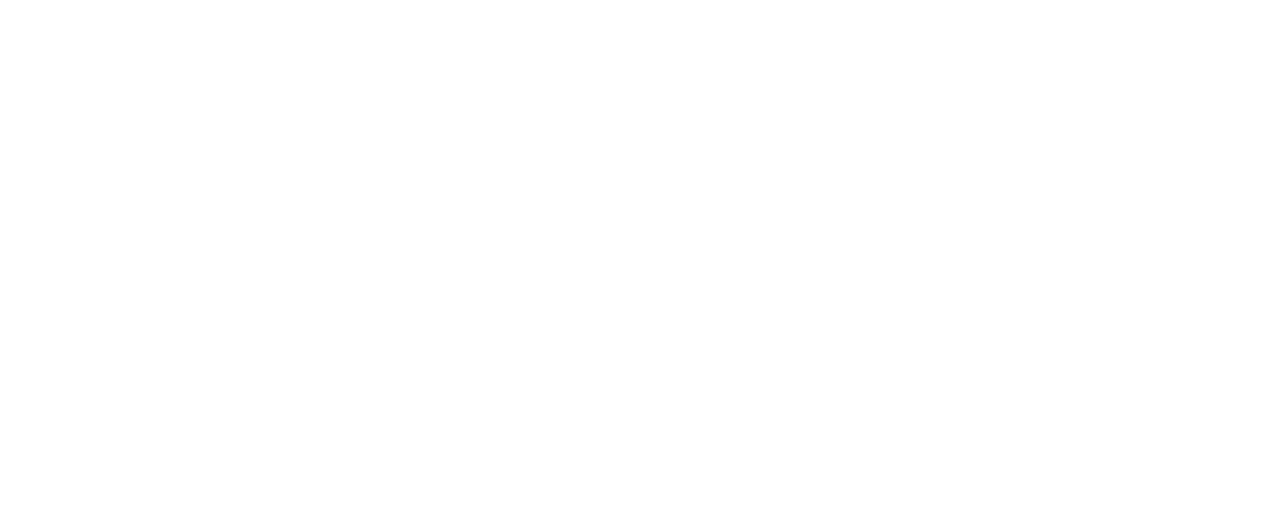
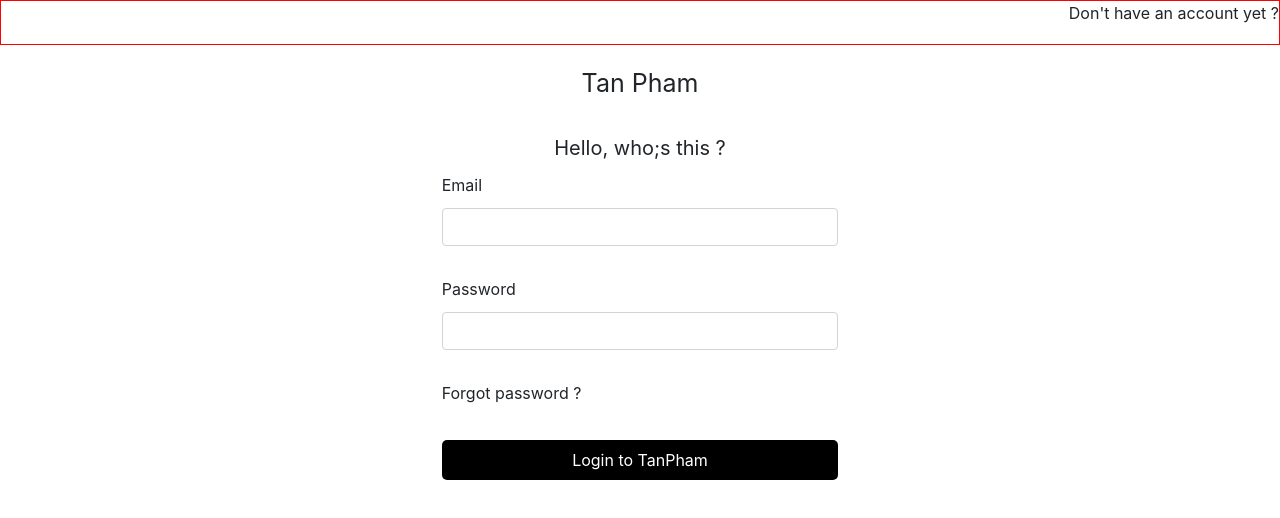
Before and after one commit to TanPham2808/ReactJS_Learning, a React (Create React App) app: page /login in a window 1280 px wide. Before the commit this address had no page. Shown: the top 518 px of the page. Built offline with nearby package versions, Linux system fonts and the light colour scheme.

Commit message:
Video #69: Design Page Login

```diff
--- a/src/component/Admin/Content/ModalDeleteUser.js
+++ b/src/component/Admin/Content/ModalDeleteUser.js
@@ -1,4 +1,4 @@
-import { useState } from 'react';
+
 import Button from 'react-bootstrap/Button';
 import Modal from 'react-bootstrap/Modal';
 import { deleteUser } from '../../../services/ApiServices';
--- a/src/component/Admin/Content/TableUserPaginate.js
+++ b/src/component/Admin/Content/TableUserPaginate.js
@@ -1,6 +1,4 @@
 import ReactPaginate from "react-paginate";
-import { useEffect, useState } from "react";
-
 
 const TableUserPaginate = (props) => {
     //const [pageCount, setPageCount] = useState(0);
--- /dev/null
+++ b/src/component/Auth/Login.js
@@ -0,0 +1,52 @@
+import { useState } from 'react';
+import './Login.scss'
+
+const Login = (props) => {
+    const [email, setEmail] = useState();
+    const [password, setPassword] = useState();
+
+    const handleLogin = () => {
+        alert('click me')
+    }
+
+    return (
+        <div className="login-container">
+            <div className="header">
+                Don't have an account yet ?
+            </div>
+            <div className="title col-4 mx-auto">
+                Tan Pham
+            </div>
+            <div className="welcome col-4 mx-auto">
+                Hello, who;s this ?
+            </div>
+            <div className="content-form col-4 mx-auto">
+                <div className='form-group'>
+                    <label>Email</label>
+                    <input
+                        type={"email"}
+                        className='form-control'
+                        value={email}
+                        onChange={(event) => setEmail(event.target.value)}
+                    />
+                </div>
+                <div className='form-group'>
+                    <label>Password</label>
+                    <input
+                        type={"password"}
+                        className='form-control'
+                        value={password}
+                        onChange={(event) => setPassword(event.target.value)}
+                    />
+
+                </div>
+                <span className='forgot-password'>Forgot password ?</span>
+                <div>
+                    <button className='btn-submit' onClick={() => handleLogin()} >Login to TanPham</button>
+                </div>
+            </div>
+        </div>
+    )
+}
+
+export default Login;
--- /dev/null
+++ b/src/component/Auth/Login.scss
@@ -0,0 +1,37 @@
+.login-container{
+    .header{
+        height: 45px;
+        text-align: right;
+        border: 1px solid red;
+    }
+    .title{
+        font-size: 25px;
+        padding: 20px 0;
+        text-align: center;
+    }
+    .welcome{
+        font-size: 20px;
+        padding: 10px 0;
+        text-align: center;
+    }
+    .content-form{
+        display: flex;
+        flex-direction: column;
+        gap: 15px;
+
+        input{
+            margin-bottom: 15px 0;
+            margin-top: 3px;
+        }
+
+        button{
+            width: 100%;
+            height: 40px;
+            border: none;
+            margin:20px 0;
+            border-radius: 5px;
+            color: white;
+            background: black;
+        }
+    }
+}
--- a/src/component/Header/Header.js
+++ b/src/component/Header/Header.js
@@ -1,10 +1,15 @@
 import Container from 'react-bootstrap/Container';
 import Nav from 'react-bootstrap/Nav';
 import Navbar from 'react-bootstrap/Navbar';
-import NavDropdown from 'react-bootstrap/NavDropdown';
-import { NavLink } from "react-router-dom";
+import { NavLink, useNavigate } from "react-router-dom";
 
 const Header = () => {
+    const navigate = useNavigate();
+
+    const handleLogin = () => {
+        navigate("/login");
+    }
+
     return (
         <Navbar expand="lg" className="bg-body-tertiary">
             <Container>
@@ -17,7 +22,7 @@ const Header = () => {
                         <NavLink to="/admins" className='nav-link'>Admin</NavLink>
                     </Nav>
                     <Nav className='container-button-homepage'>
-                        <button className='btn-login'>Login</button>
+                        <button className='btn-login' onClick={() => handleLogin()}>Login</button>
                         <button className='btn-signup'>Sign up</button>
                         {/* <NavDropdown title="Settings" id="basic-nav-dropdown">
                             <NavDropdown.Item>Login</NavDropdown.Item>
--- a/src/index.js
+++ b/src/index.js
@@ -13,6 +13,7 @@ import Admin from './component/Admin/Admin';
 import HomePage from './component/Home/HomePage';
 import ManageUser from './component/Admin/Content/ManageUser';
 import DashBoard from './component/Admin/Content/DashBoard';
+import Login from './component/Auth/Login';
 
 const root = ReactDOM.createRoot(document.getElementById('root'));
 
@@ -25,10 +26,13 @@ root.render(
           <Route index element={<HomePage />} />
           <Route path="users" element={<User />} />
         </Route>
+
         <Route path="/admins" element={<Admin />} >
           <Route index element={<DashBoard />} />
           <Route path="manage-users" element={<ManageUser />} />
         </Route>
+
+        <Route path="/login" element={<Login />} />
       </Routes>
     </BrowserRouter>
     {/* </React.StrictMode> */}
```
